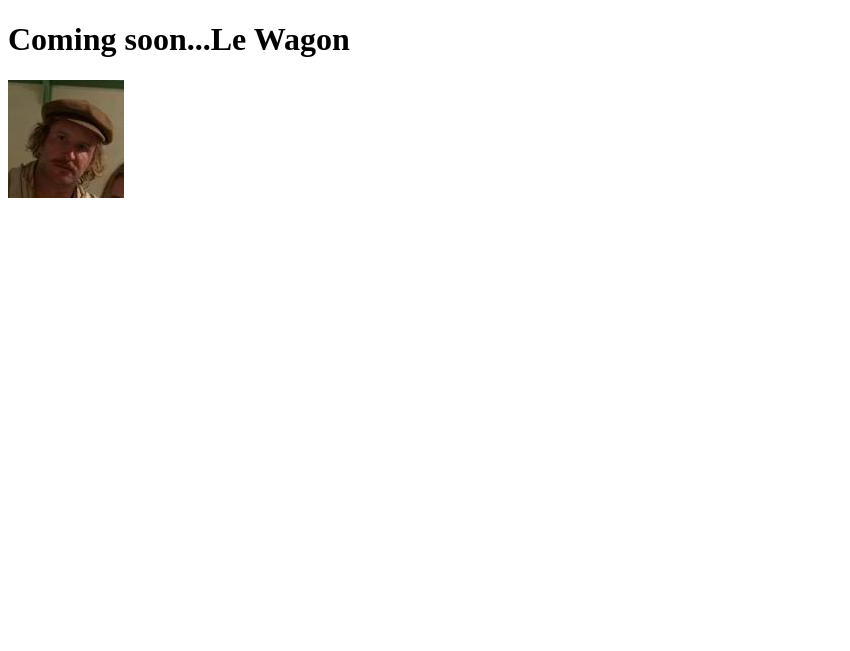
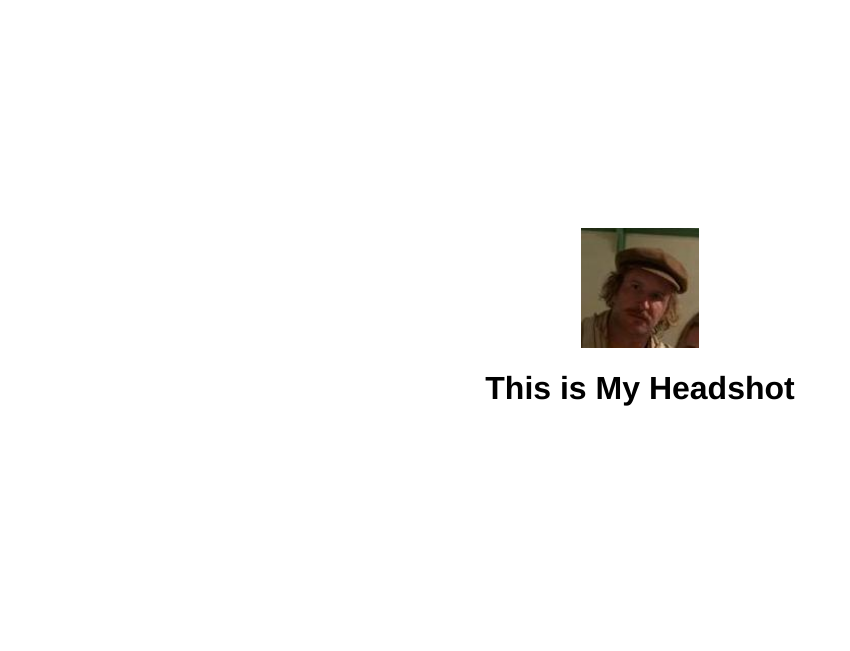
Before and after one commit to menzoid/git-101, a plain HTML site: page index.html in a window 1280 px wide. Shown: the whole page, without its empty margins (0-850 px from the left). Drawn offline with Linux system fonts and the light colour scheme.

Commit message:
Centered it all

```diff
--- a/index.html
+++ b/index.html
@@ -1,11 +1,14 @@
 <!DOCTYPE html>
 <html>
 <head>
-	<meta charset="utf-8">
-	<title></title>
+	<link rel="stylesheet" type="text/css" href="style.css">
 </head>
 <body>
-	<h1>Coming soon...Le Wagon</h1>
-	<img src="myhead.jpeg">
+	<div id="container">
+
+		<img src="myhead.jpeg" id="logo">
+		<h1>This is My Headshot</h1>
+
+	</div>
 </body>
 </html>
--- /dev/null
+++ b/style.css
@@ -0,0 +1,17 @@
+body {
+
+	margin: 20;
+	font-family: helvetica;
+}
+
+#logo {
+	height: 120px;
+}
+
+#container {
+	display: flex;
+	align-items: center;
+	justify-content: center;
+	height: 80vh;
+	flex-direction: column;
+}
```
